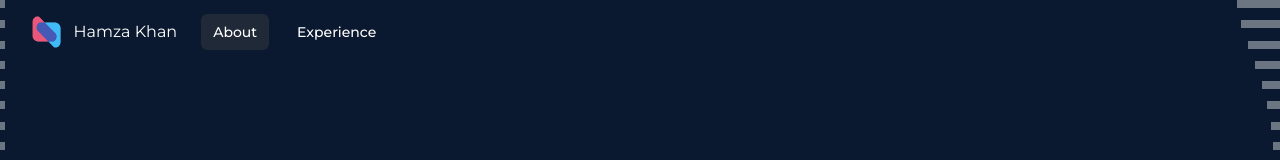
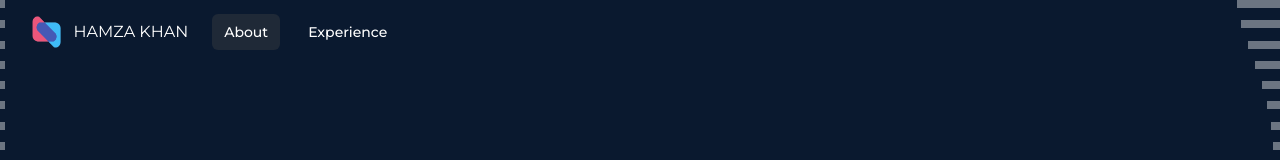
Before and after one commit to Hamza91able/portfolio, a Next.js app: page / in a window 1280 px wide. Shown: the top 160 px of the page. Built offline with nearby package versions, Linux system fonts and the light colour scheme.

Commit message:
Changed name

```diff
--- a/src/app/Components/Header/Header.tsx
+++ b/src/app/Components/Header/Header.tsx
@@ -48,7 +48,7 @@ function Header() {
                 priority
                 className="block h-8 w-auto"
               />
-              <p className="ml-3">Hamza Khan</p>
+              <p className="ml-3">HAMZA KHAN</p>
             </div>
             <div className="hidden sm:ml-6 sm:block">
               <div className="flex space-x-4">
```
